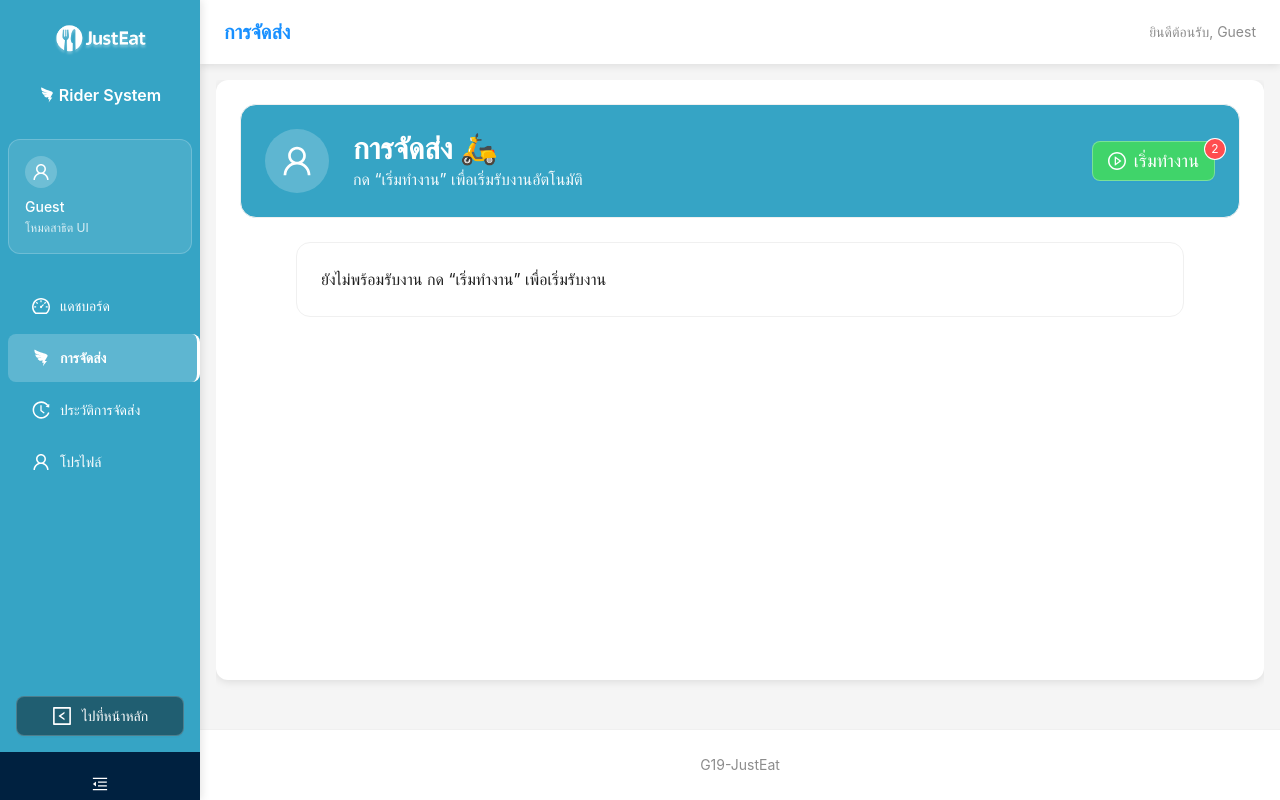
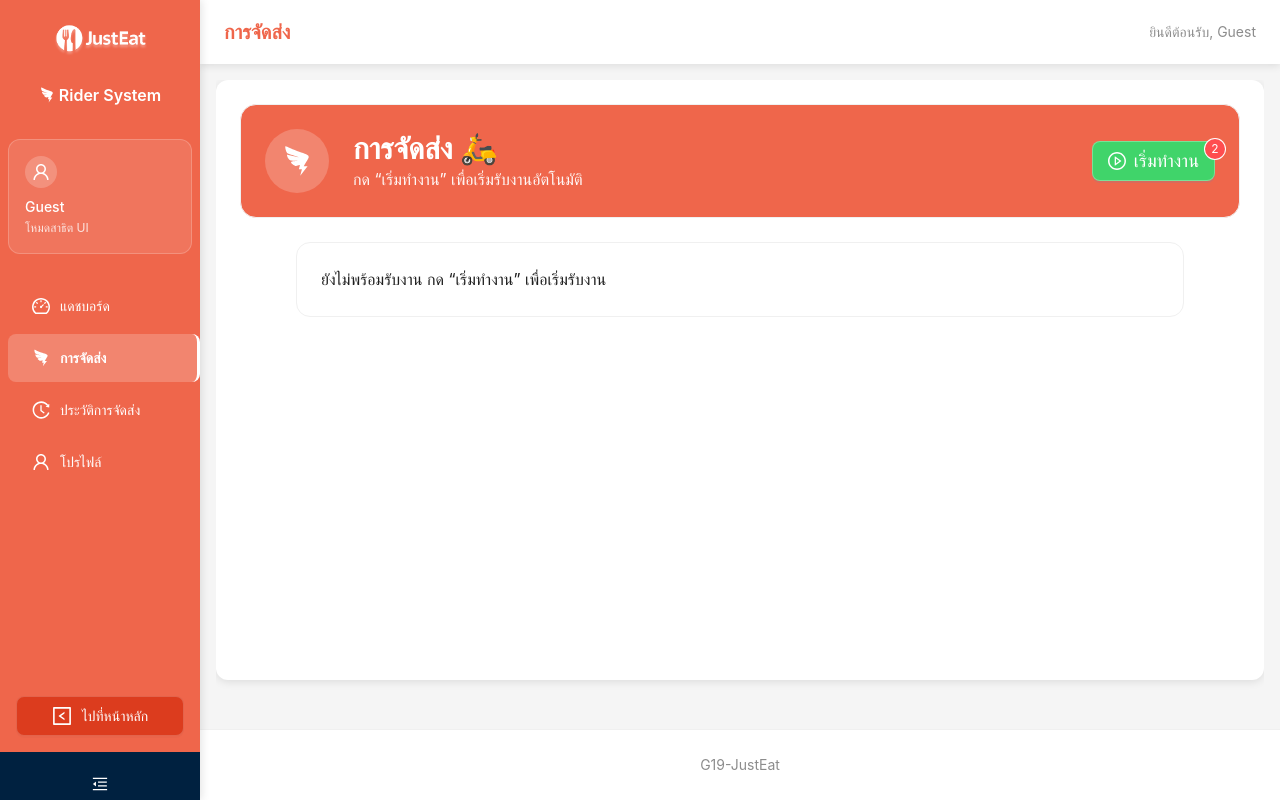
Before and after one commit to Odetteknp/justeat-frontend, a React (Vite) app: page /partner/rider/work in a window 1280 px wide. Built offline with nearby package versions, Linux system fonts and the light colour scheme; no server answers.

Commit message:
Change color
layout,pages

```diff
--- a/src/App.css
+++ b/src/App.css
@@ -54,7 +54,7 @@ body {
 
 /* ปุ่มออกจากระบบ */
 .GoMainPage-button:hover {
-  background: rgb(42, 121, 145) !important;
+  background: rgb(240, 140, 120) !important;
   transform: translateY(-1px);
   /* ลอยขึ้นเมื่อเอาเม้าไปวาง */
   box-shadow: 0 4px 12px rgba(0, 0, 0, 0.15);
--- a/src/components/RiderLayout/index.tsx
+++ b/src/components/RiderLayout/index.tsx
@@ -114,7 +114,7 @@ const RiderLayout: React.FC = () => {
         collapsed={collapsed}
         onCollapse={(value) => setCollapsed(value)}
         style={{
-          background: "rgb(54, 164, 197)",
+          background: "rgb(239, 102, 75)",
           boxShadow: "2px 0 8px rgba(0,0,0,0.1)",
           height: "100vh",
           overflow: "hidden",
@@ -240,7 +240,7 @@ const RiderLayout: React.FC = () => {
               icon={<LeftSquareOutlined style={{ fontSize: 20, marginRight: 2 }} />}
               style={{
                 width: "100%",
-                background: "rgb(32, 94, 113)",
+                background: "rgba(220, 60, 30, 1)",
                 border: "1px solid rgba(255, 255, 255, 0.2)",
                 color: "white",
                 borderRadius: 8,
@@ -269,7 +269,7 @@ const RiderLayout: React.FC = () => {
             justifyContent: "space-between",
           }}
         >
-          <Title level={4} style={{ margin: 0, color: "#1890ff" }}>
+          <Title level={4} style={{ margin: 0, color: "rgb(239, 102, 75)" }}>
             {KEY_TITLE_MAP[selectedKey] || "แดชบอร์ด"}
           </Title>
           <Space>
--- a/src/pages/partner/rider/dashboard/index.tsx
+++ b/src/pages/partner/rider/dashboard/index.tsx
@@ -20,6 +20,7 @@ import {
   UserOutlined,
   PlayCircleOutlined,
   ReloadOutlined,
+  DashboardOutlined,
 } from "@ant-design/icons";
 import dayjs from "dayjs";
 
@@ -185,7 +186,7 @@ const Dashboard: React.FC = () => {
       {/* Header */}
       <Card
         style={{
-          background: "rgb(54, 164, 197)",
+          background: "rgb(239, 102, 75)",
           color: "white",
           marginBottom: 16,
           borderRadius: 16,
@@ -196,7 +197,7 @@ const Dashboard: React.FC = () => {
           <Col>
             <Avatar
               size={64}
-              icon={<UserOutlined />}
+              icon={<DashboardOutlined />}
               style={{ backgroundColor: "rgba(255, 255, 255, 0.2)" }}
             />
           </Col>
--- a/src/pages/partner/rider/rider_profile/index.tsx
+++ b/src/pages/partner/rider/rider_profile/index.tsx
@@ -142,7 +142,7 @@ const RiderProfile: React.FC = () => {
 
       <Card
         style={{
-          background: "rgb(54, 164, 197)",
+          background: "rgb(239, 102, 75)",
           color: "white",
           marginBottom: 24,
           borderRadius: 16,
--- a/src/pages/partner/rider/rider_work/index.tsx
+++ b/src/pages/partner/rider/rider_work/index.tsx
@@ -22,6 +22,7 @@ import {
   CheckCircleOutlined,
   FieldTimeOutlined,
   ThunderboltOutlined,
+  DingdingOutlined,
 } from "@ant-design/icons";
 // import axios from "axios"; // <- ใช้เมื่อเชื่อม backend จริง
 
@@ -243,7 +244,7 @@ const RiderWork: React.FC = () => {
       {contextHolder}
       <Card
         style={{
-          background: "rgb(54, 164, 197)",
+          background: "rgb(239, 102, 75)",
           color: "white",
           marginBottom: 24,
           borderRadius: 16,
@@ -253,7 +254,7 @@ const RiderWork: React.FC = () => {
           <Col>
             <Avatar
               size={64}
-              icon={<UserOutlined />}
+              icon={<DingdingOutlined />}
               style={{ backgroundColor: "rgba(255, 255, 255, 0.2)" }}
             />
           </Col>
--- a/src/pages/partner/rider/rider_work_histories/index.tsx
+++ b/src/pages/partner/rider/rider_work_histories/index.tsx
@@ -26,6 +26,7 @@ import {
   ReloadOutlined,
   DownloadOutlined,
   SearchOutlined,
+  HistoryOutlined,
 } from "@ant-design/icons";
 
 const { Title, Text } = Typography;
@@ -356,7 +357,7 @@ const RiderWorkHistories: React.FC = () => {
       {/* Header Card */}
       <Card
         style={{
-          background: "rgb(54, 164, 197)",
+          background: "rgb(239, 102, 75)",
           color: "white",
           marginBottom: 24,
           borderRadius: 16,
@@ -366,7 +367,7 @@ const RiderWorkHistories: React.FC = () => {
           <Col>
             <Avatar
               size={64}
-              icon={<UserOutlined />}
+              icon={<HistoryOutlined /> }
               style={{ backgroundColor: "rgba(255, 255, 255, 0.2)" }}
             />
           </Col>
```
